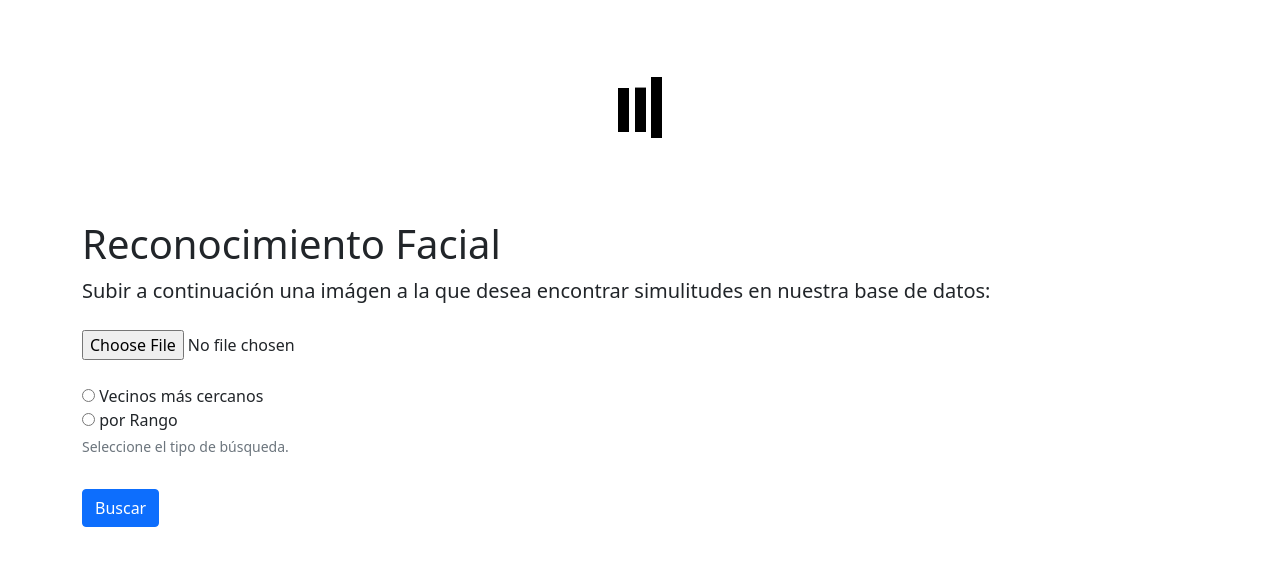
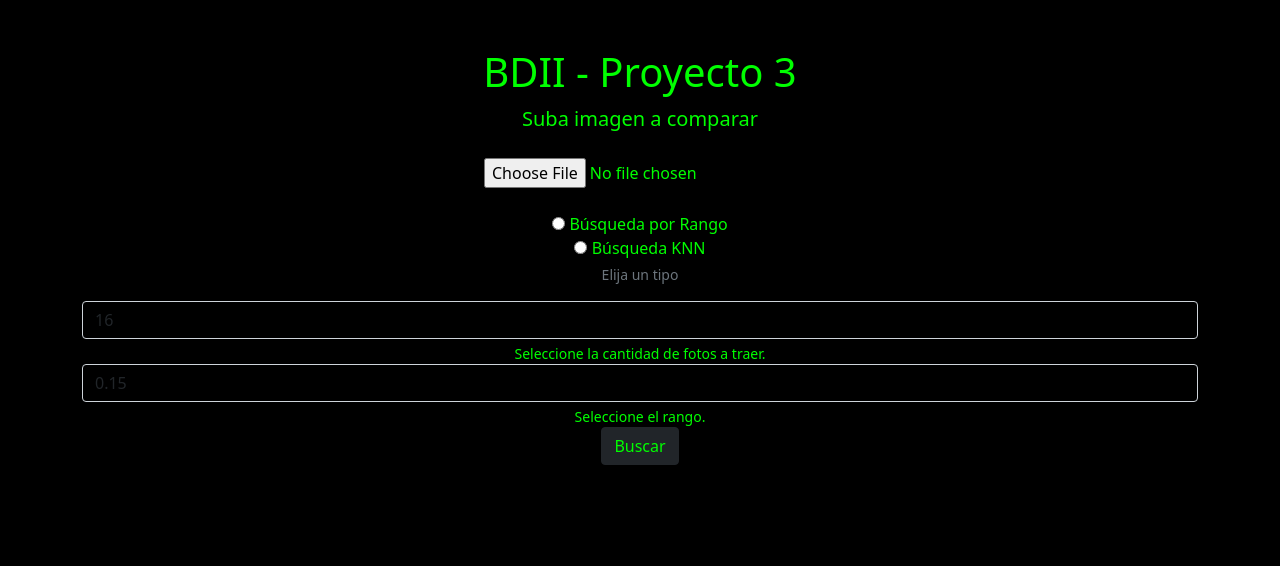
Before and after one commit to mayra-diaz/Face-Recognition, a Flask app: page / in a window 1280 px wide. Shown: the top 566 px of the page. Run offline with Flask 2, Linux system fonts and the light colour scheme; some libraries are stand-ins or nearby versions.

Commit message:
frontend

```diff
--- a/front/static/grid.css
+++ b/front/static/grid.css
@@ -3,7 +3,9 @@
 *::after {
   box-sizing: border-box;
 }
-
+main{
+  text-align: center;
+}
 #pics {
   display: -webkit-box;
   display: -ms-flexbox;
@@ -48,6 +50,7 @@
   width: 1em;
   height: 4em;
 }
+
 .loader {
   color: #000000;
   text-indent: -9999em;
@@ -98,3 +101,16 @@
     height: 5em;
   }
 }
+
+.form-control{
+  background-color: black !important;
+}
+
+
+.form-control-file mb-4 mt-2{
+  background-color: #000000;
+}
+
+.file{
+  background-color: #000000;
+}
--- a/front/templates/base.html
+++ b/front/templates/base.html
@@ -22,10 +22,12 @@
   crossorigin="anonymous"
 />
 
-<title>DB II</title>
+<title>BDII - Proyecto 3</title>
 <section>{% block content %}{% endblock %}</section>
 <script
   src="https://cdn.jsdelivr.net/npm/bootstrap@5.0.0-alpha3/dist/js/bootstrap.bundle.min.js"
   integrity="sha384-popRpmFF9JQgExhfw5tZT4I9/CI5e2QcuUZPOVXb1m7qUmeR2b50u+YFEYe1wgzy"
   crossorigin="anonymous"
 ></script>
+<body style="background-color:black;">
+</body>
--- a/front/templates/buscador.html
+++ b/front/templates/buscador.html
@@ -15,30 +15,36 @@
 {% endwith %}
 
 <main class="flex-shrink-0">
-    <div id="loading" class="loader">Loading...</div>
+  <FONT COLOR="lime">
     <div class="container">
-        <h1 class="mt-5">Reconocimiento Facial</h1>
-        <p class="lead">Subir a continuación una imágen a la que desea encontrar simulitudes en nuestra base de datos:</p>
+        <h1 class="mt-5">
+          BDII - Proyecto 3</h1>
+        <p class="lead">Suba imagen a comparar</p>
         <form name="myForm" action="{{ url_for('search') }}" method="post" enctype="multipart/form-data">
             <div>
                 <input type="file" class="form-control-file mb-4 mt-2" id="file" accept="image/x-png,image/jpeg" name="file">
             </div>
 
-            <input type="radio" id="kn" name="type" value="knn">
-            <label for="kn">Vecinos más cercanos</label><br>
-            <input type="radio" id="rango" name="type" value="rango">
-            <label for="rango">por Rango</label><br>
-            <div id="x" class="form-text mb-3">Seleccione el tipo de búsqueda.</div>
+            <input type="radio" id="kn" name="type" value="k">
+            <label for="kn">Búsqueda por Rango</label><br>
+            <input type="radio" id="rangw" name="type" value="range">
+            <label for="rango">Búsqueda KNN</label><br>
+            <div id="x" class="form-text mb-3"> <FONT COLOR="lime"></FONT>Elija un tipo</div>
 
 
-            <input class="form-control" style="display: none" type="number" min="4" value="16" name="numElement" id="numElement">
-            <div id="numElementLabel" style="display: none" class="form-text">Seleccione el número de respuestas.</div>
+            <input class="form-control" type="number" min="4" value="16" name="k" id="k">
 
-            <input class="form-control" style="display: none" step=".01" min="0" max="1" value="0.15" type="number" name="numRange" id="numRange">
-            <div  id="numRangeLabel" style="display: none" class="form-text">Seleccione el número de rango.</div>
+            <div id="kLabel" class="form-text">  <FONT COLOR="lime">
+              Seleccione la cantidad de fotos a traer.</div>
+
+            <input class="form-control" step=".01" min="0" max="1" value="0.15" type="number" name="radius" id="radius">
+            <div  id="radiusLabel" class="form-text">  <FONT COLOR="lime">
+              Seleccione el rango.</div>
 
 
-            <button  class="btn btn-primary mt-3" onclick="loading();">Buscar</button>
+            <button  class="btn btn-dark" onclick="loading();">  <FONT COLOR="lime">
+              Buscar</button>
+
             </div>
         </form>
     </div>
@@ -55,6 +61,6 @@
     </div>
 </main>
 
-<script type="text/javascript" src="{{ url_for('static', filename='search.js') }}"></script>
+<script type="text/javascript" src="{{ url_for('static', filename='../functions.js') }}"></script>
 
 {% endblock %}
```
